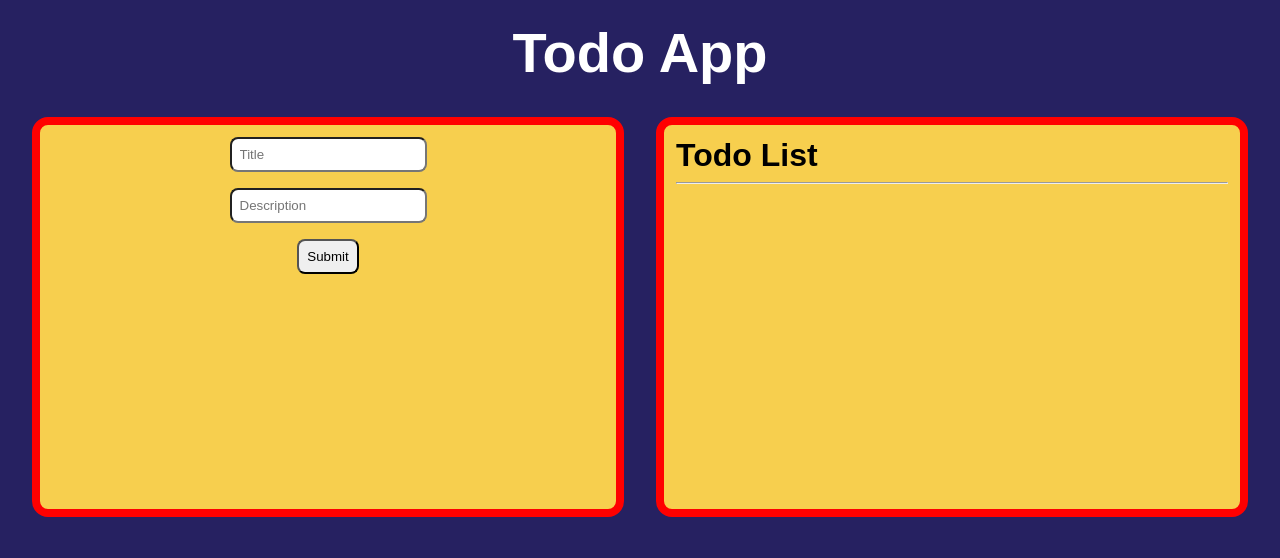
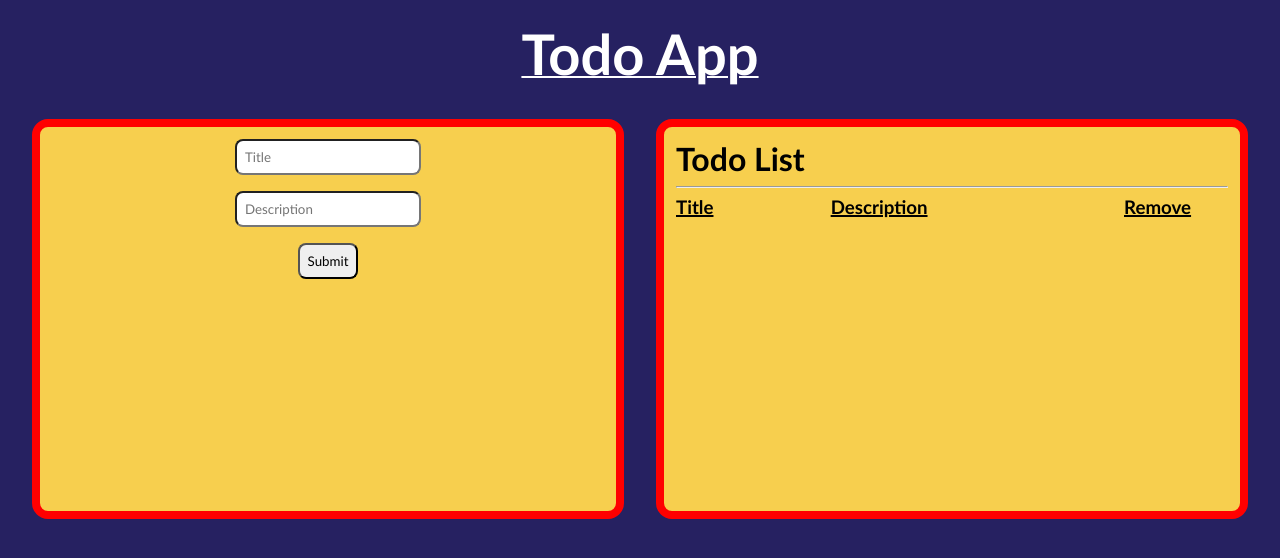
Before and after one commit to Agamya-Samuel/todo-app-js, a plain HTML site: page index.html in a window 1280 px wide. Drawn offline with Linux system fonts and the light colour scheme.

Commit message:
modification 📮
- added sub heading
#1

```diff
--- a/index.html
+++ b/index.html
@@ -6,7 +6,7 @@
 		<title>Todo App</title>
 		<link rel="stylesheet" href="/styles.css" />
 		<script defer src="/script.js"></script>
-		<link rel="shortcut icon" href="favicon.ico" type="image/x-icon">
+		<link rel="shortcut icon" href="favicon.ico" type="image/x-icon" />
 	</head>
 	<body>
 		<div class="heading">
@@ -28,6 +28,11 @@
 				<div class="output-area">
 					<h1>Todo List</h1>
 					<hr />
+					<div class="sub-heading">
+						<h3>Title</h3>
+						<h3>Description</h3>
+						<h3>Remove</h3>
+					</div>
 					<ul id="todo-list"></ul>
 				</div>
 			</div>
--- a/styles.css
+++ b/styles.css
@@ -2,7 +2,8 @@
 	margin: 0;
 	padding: 0;
 	box-sizing: border-box;
-    font-family:sans-serif;
+	font-family: 'Trebuchet MS', 'Lucida Sans Unicode', 'Lucida Grande',
+		'Lucida Sans', Arial, sans-serif;
 }
 
 body {
@@ -17,8 +18,8 @@ body {
 	gap: 1rem;
 	align-items: center;
 	input {
-        border-radius: .5rem;
-        padding: .5rem;
+		border-radius: 0.5rem;
+		padding: 0.5rem;
 	}
 }
 
@@ -27,6 +28,7 @@ body {
 	color: white;
 	font-size: 1.75em;
 	padding-top: 1.25rem;
+	text-decoration: underline 2px;
 }
 
 .root {
@@ -41,7 +43,7 @@ body {
 	border: 8px solid red;
 	border-radius: 1rem;
 	background: #f7cf4e;
-    padding: .75rem;
+	padding: 0.75rem;
 	width: 50%;
 }
 
@@ -52,13 +54,21 @@ body {
 .output-area {
 	display: flex;
 	flex-flow: column nowrap;
-    gap: .5rem;
+	gap: 0.5rem;
+}
+
+.sub-heading {
+	display: grid;
+	gap: 1rem;
+	grid-template-columns: 1fr 2fr 0.75fr;
+	align-items: center;
+	text-decoration: underline 2px;
 }
 
 #todo-list {
 	display: flex;
 	flex-flow: column nowrap;
-    gap: .75rem;
+	gap: 0.75rem;
 }
 
 .todo {
@@ -69,6 +79,6 @@ body {
 }
 
 button {
-    border-radius: .5rem;
-    padding: .5rem;
+	border-radius: 0.5rem;
+	padding: 0.5rem;
 }
```
Also changed, not shown: yt.ico (deleted). Lines whose indentation alone changed are shown as unchanged.
